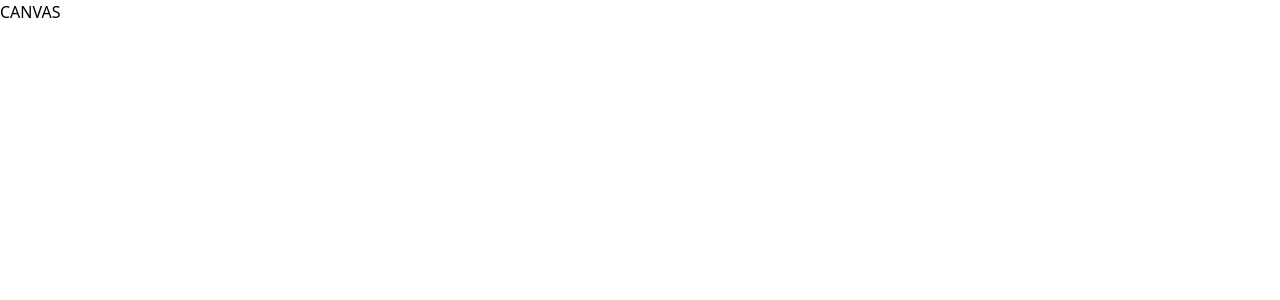
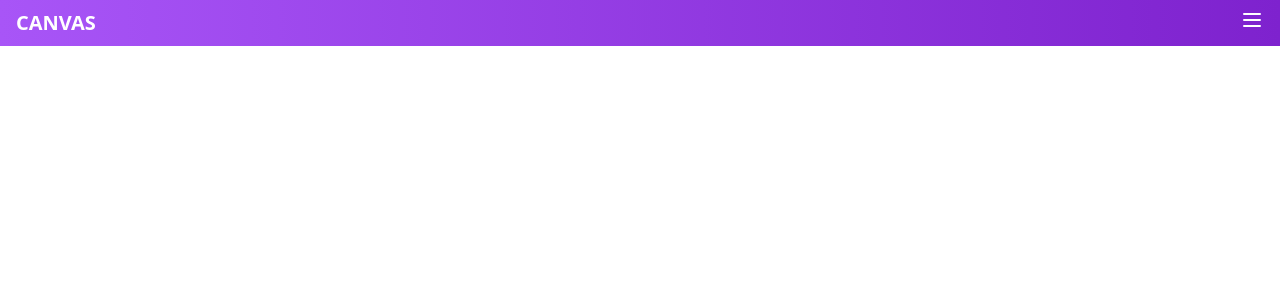
Before and after one commit to Erenyeager31/canvas-FE, a React (Vite) app: page / in a window 1280 px wide. Shown: the top 300 px of the page. Built offline with nearby package versions, Linux system fonts and the light colour scheme.

Commit message:
Updating tailwind config file

```diff
--- a/tailwind.config.js
+++ b/tailwind.config.js
@@ -1,9 +1,9 @@
 /** @type {import('tailwindcss').Config} */
 module.exports = {
   content: [
-    './src/*/.{js,jsx,ts,tsx}',
-    './pages/*/.{js,ts,jsx,tsx}',
-    './components/*/.{js,ts,jsx,tsx}',
+    './src/**/*.{js,jsx,ts,tsx}',
+    './pages/**/*.{js,ts,jsx,tsx}',
+    './components/**/*.{js,ts,jsx,tsx}',
   ],
   theme: {
     extend: {},
```
